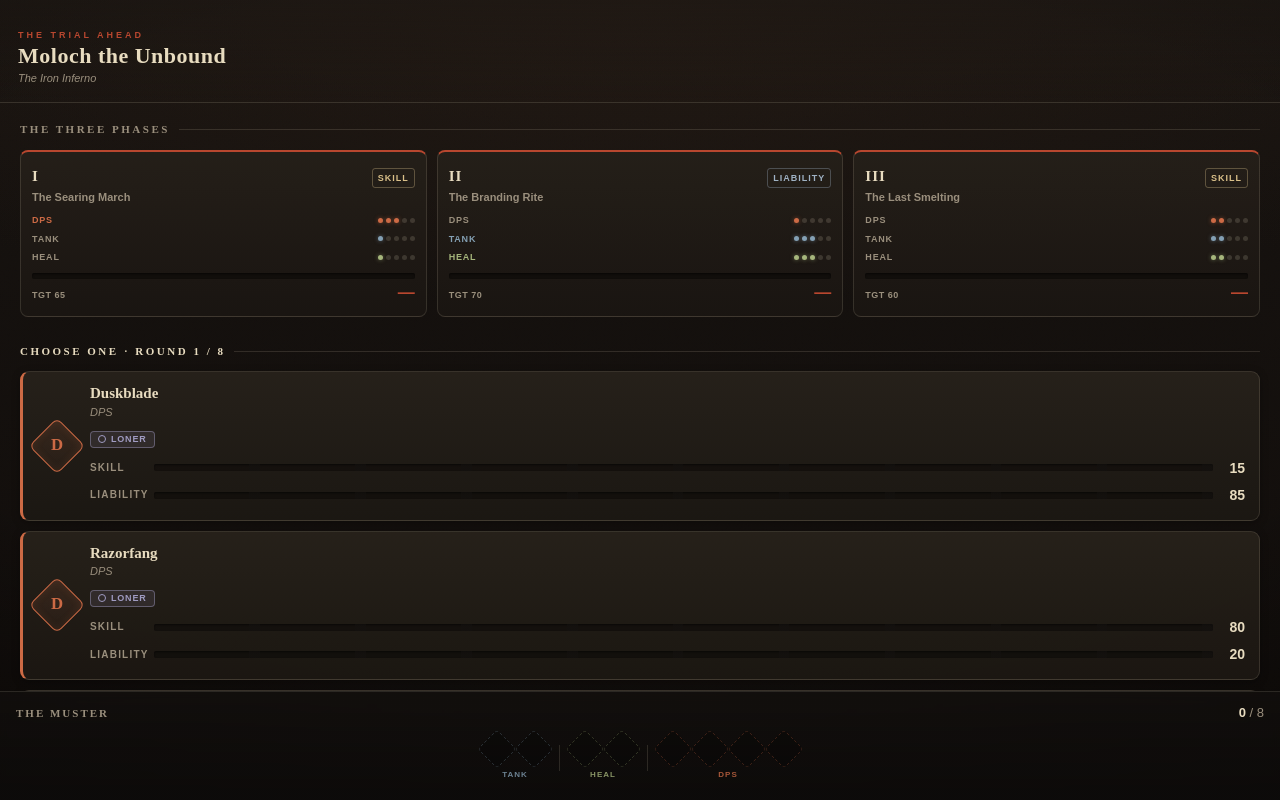
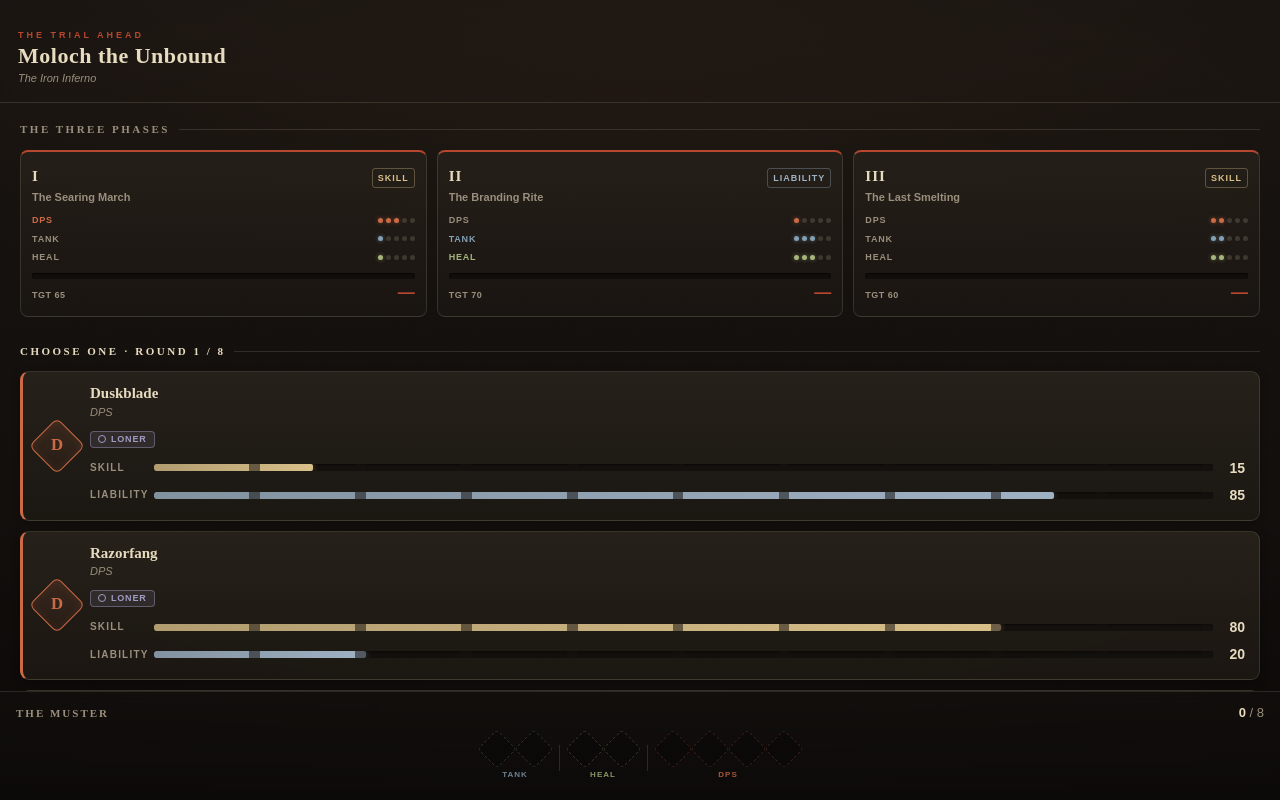
Before and after one commit to g-trinh/raid-manager, a React (Vite) app in the folder app/src/renderer/: page / in a window 1280 px wide. Built offline with nearby package versions, Linux system fonts and the light colour scheme.

Commit message:
fix(stat-bar): use color-mix for fill gradient instead of invalid hex alpha on CSS vars

```diff
--- a/app/src/renderer/src/screens/shared/StatBar.tsx
+++ b/app/src/renderer/src/screens/shared/StatBar.tsx
@@ -13,8 +13,8 @@ export function StatBar({ label, value, accent = 'var(--rm-skill)' }: StatBarPro
           className="stat-bar__fill"
           style={{
             width: `${value}%`,
-            background: `linear-gradient(90deg, ${accent}cc, ${accent})`,
-            boxShadow: `0 0 6px ${accent}55`
+            background: `linear-gradient(90deg, color-mix(in srgb, ${accent} 80%, transparent), ${accent})`,
+            boxShadow: `0 0 6px color-mix(in srgb, ${accent} 33%, transparent)`
           }}
         />
         <div className="stat-bar__notches" />
```
